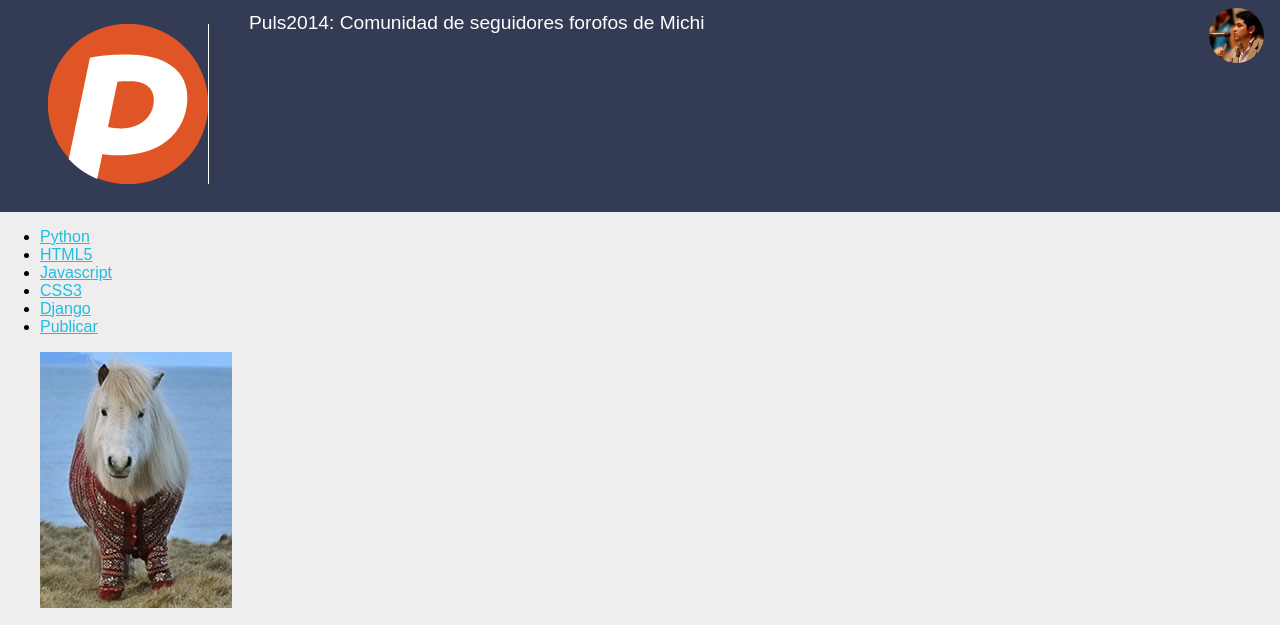
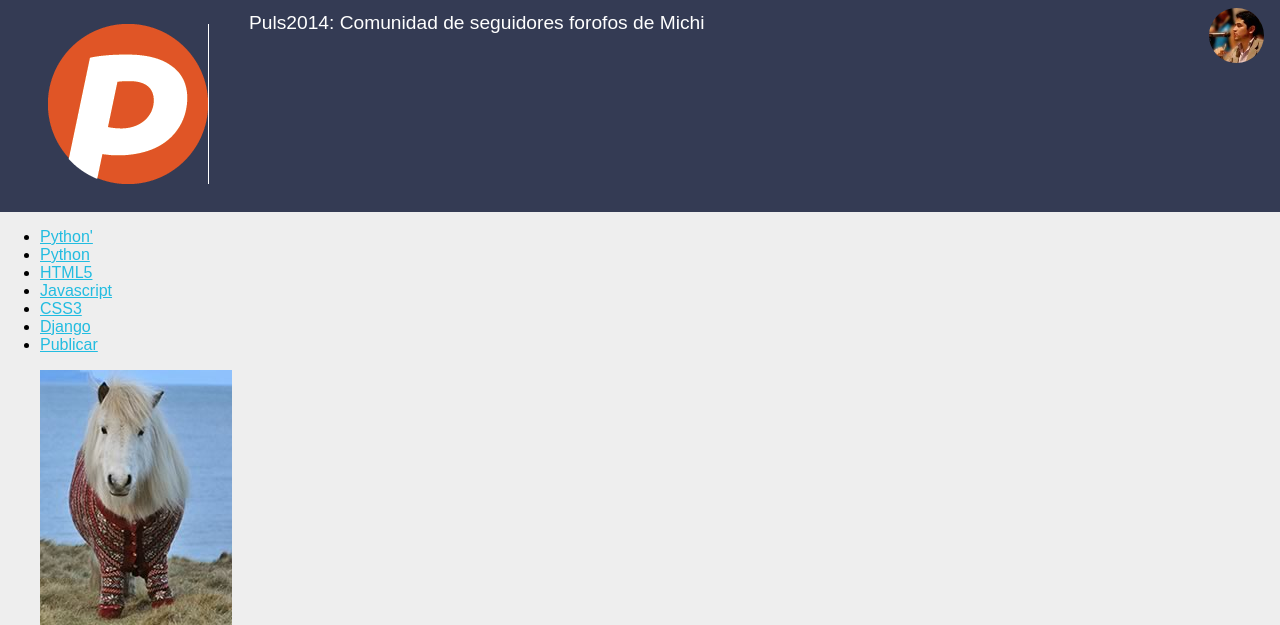
Before and after one commit to maperezcalderon/TutorialCSS, a CodeIgniter app: page /codeigniter/ in a window 1280 px wide. Shown: the top 625 px of the page. Run offline with CodeIgniter, Linux system fonts and the light colour scheme.

Commit message:
Cambio fichero github

```diff
--- a/codeigniter/application/views/github.php
+++ b/codeigniter/application/views/github.php
@@ -22,6 +22,7 @@
 	</header>
 	<nav>
 		<ul>
+			<li><a href="#">Python'</a></li>
 			<li><a href="#">Python</a></li>
 			<li><a href="#">HTML5</a></li>
 			<li><a href="#">Javascript</a></li>
```
